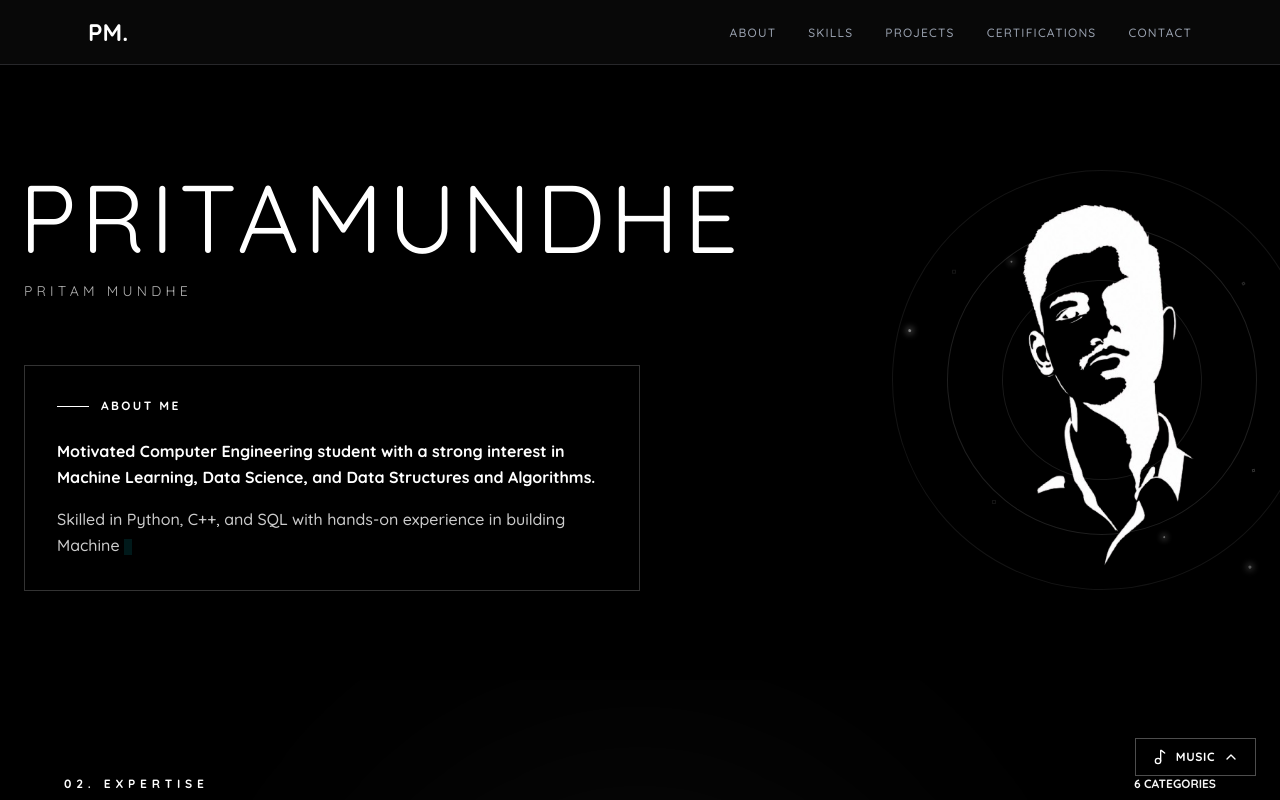
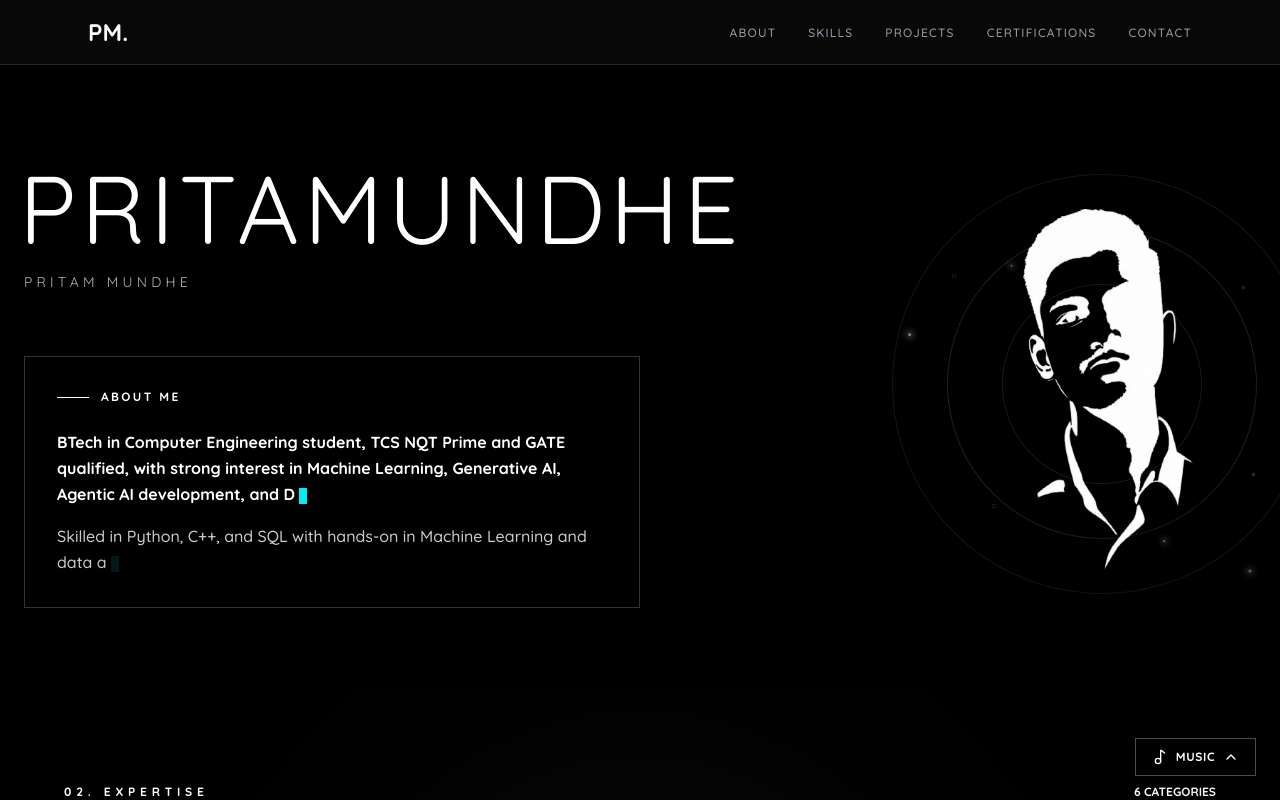
Before and after one commit to pritamundhe/Portfolio, a React (Vite) app: page / in a window 1280 px wide. Shown: the top 800 px of the page. Built offline with nearby package versions, Linux system fonts and the light colour scheme; a web font is replaced by a local one.

Commit message:
essential updates

```diff
--- a/src/components/Hero.jsx
+++ b/src/components/Hero.jsx
@@ -36,13 +36,13 @@ const Hero = () => {
               </div>
 
               <TypewriterText
-                text="Motivated Computer Engineering student with a strong interest in Machine Learning, Data Science, and Data Structures and Algorithms."
+                text="BTech in Computer Engineering student, TCS NQT Prime and GATE qualified, with strong interest in Machine Learning, Generative AI, Agentic AI development, and Data Structures Algorithms."
                 delay={1.5}
                 speed={30}
                 className="mb-4 text-white font-bold"
               />
               <TypewriterText
-                text="Skilled in Python, C++, and SQL with hands-on experience in building Machine Learning and data analytics projects. Strong problem-solving abilities and understanding of software development."
+                text="Skilled in Python, C++, and SQL with hands-on in Machine Learning and data analytics projects. Strong problem-solving abilities and understanding of software development."
                 delay={4}
                 speed={30}
                 className="text-white/80 font-medium"
```
